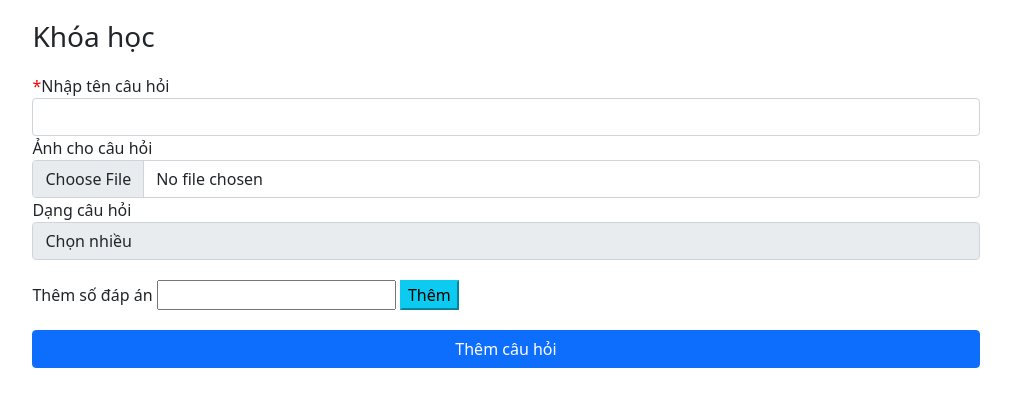
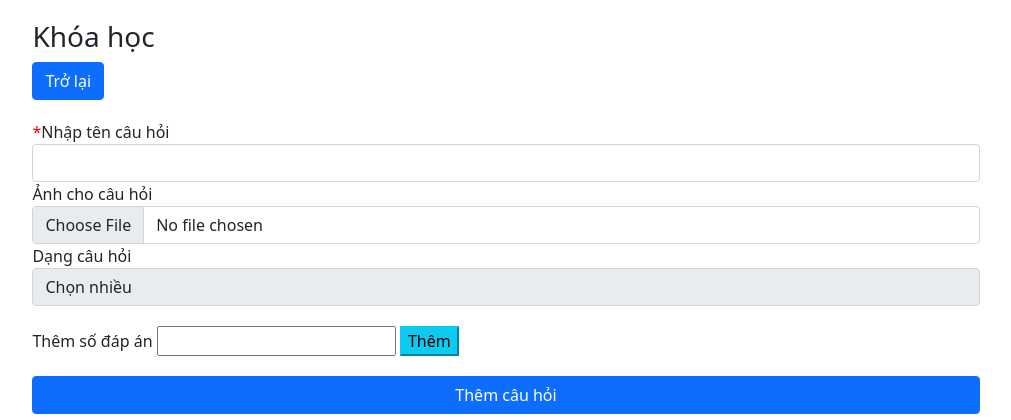
Before and after one commit to PhamThanggg/cuoiky, a PHP site: page /src/ch_chon_nhieu.php?id=1 in a window 1280 px wide. Shown: the part 56-476 px from the top of the page, without its empty margins (134-1145 px from the left). Run offline with PHP 8.4, Linux system fonts and the light colour scheme; the visitor is signed in with stand-in values (Sample User, id 1); some libraries are stand-ins or nearby versions.

```diff
--- a/src/ch_chon_nhieu.php
+++ b/src/ch_chon_nhieu.php
@@ -50,8 +50,8 @@
                 <!-- tên khóa học -->
             </p>
             <?php
-                // $id = $_GET['id'];
-                // echo '<a href="bien_tap.php?id='.$id.'" class="btn btn-primary">Trở lại</a>';
+                $id = $_GET['id'];
+                echo '<a href="bien_tap.php?id='.$id.'" class="btn btn-primary">Trở lại</a>';
             ?>
             <form action="" method="POST" enctype="multipart/form-data">
         </div>
```
